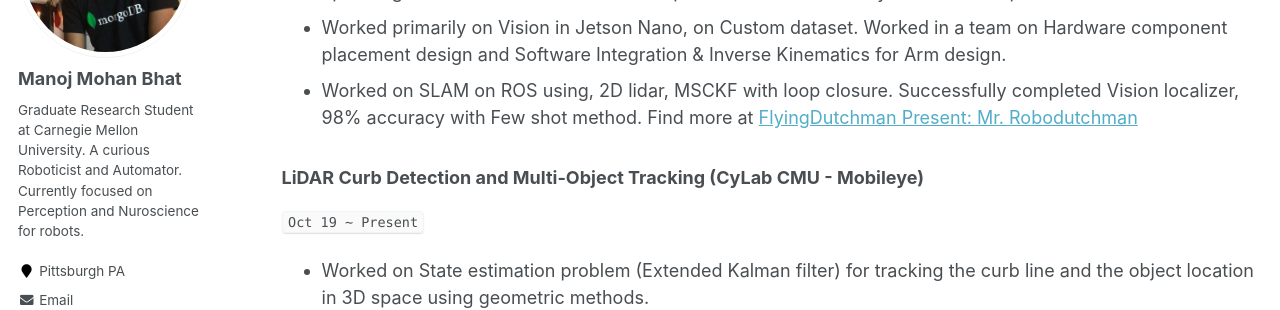
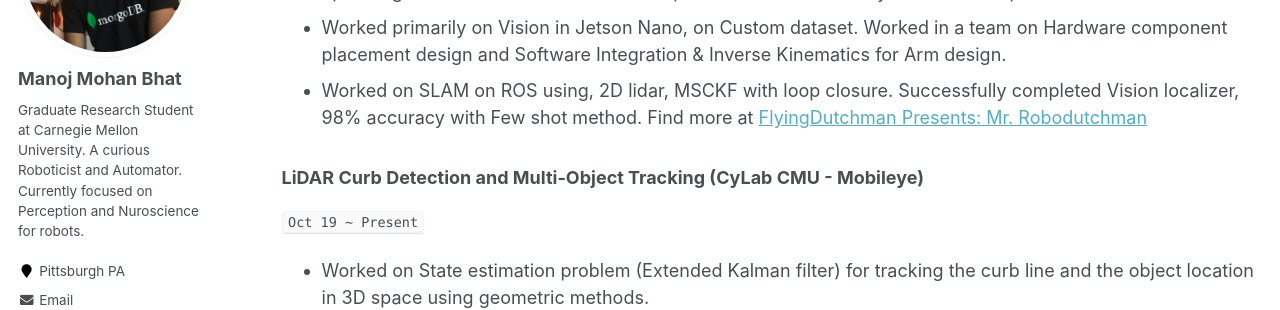
Before and after one commit to Manojbhat09/manojbhat09.github.io_old, a Jekyll site: the page built from _pages/cv.md, in a window 1280 px wide and 900 px high, scrolled down 2324 px. Shown: the part 153-463 px from the top of the window. Built offline with Jekyll 4.4.1, drawn with Linux system fonts in a browser that asks for light colours; some web fonts are replaced.

Commit message:
Update cv.md

```diff
--- a/_pages/cv.md
+++ b/_pages/cv.md
@@ -75,7 +75,7 @@ _Business Intelligence Engineer_<br>
 ### **RoboDutchman (Mechatronic Robot Design)**
  - Developing a Shipbot robot for Mechatronic Design course. The goal is to fulfill missions in autonomously operating valves of different kind on a ship. The whole software system is developed in ROS.
  - Worked primarily on Vision in Jetson Nano, on Custom dataset. Worked in a team on Hardware component placement design and Software Integration & Inverse Kinematics for Arm design.
- - Worked on SLAM on ROS using, 2D lidar, MSCKF with loop closure. Successfully completed Vision localizer, 98% accuracy with Few shot method. Find more at [FlyingDutchman Present: Mr. Robodutchman](https://sites.google.com/view/flyingdutchman/home)
+ - Worked on SLAM on ROS using, 2D lidar, MSCKF with loop closure. Successfully completed Vision localizer, 98% accuracy with Few shot method. Find more at [FlyingDutchman Presents: Mr. Robodutchman](https://sites.google.com/view/flyingdutchman/home)
 
 <!-- ### **Neural Architecture Search for Sensor Fusion and SLAM** `Sept 2018 - Present` -->
 ### **LiDAR Curb Detection and Multi-Object Tracking** (CyLab CMU - Mobileye)
```
